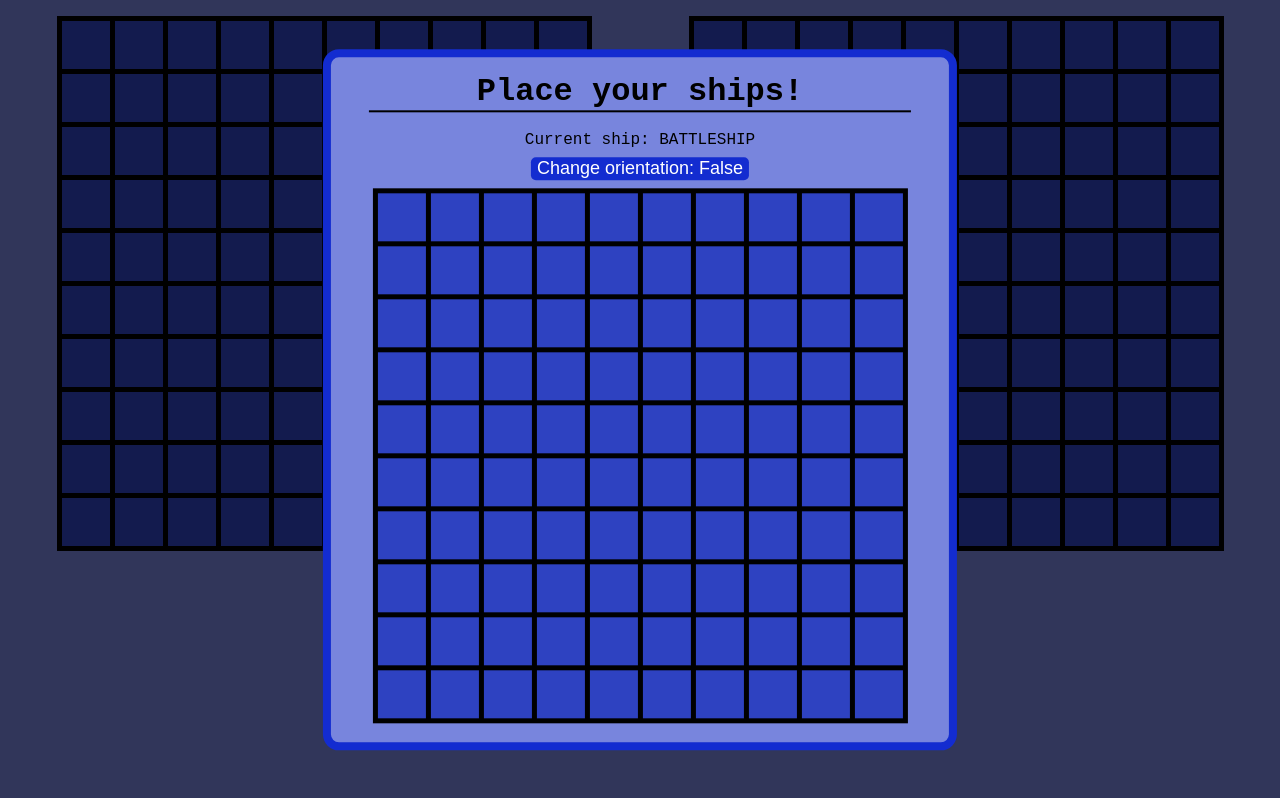
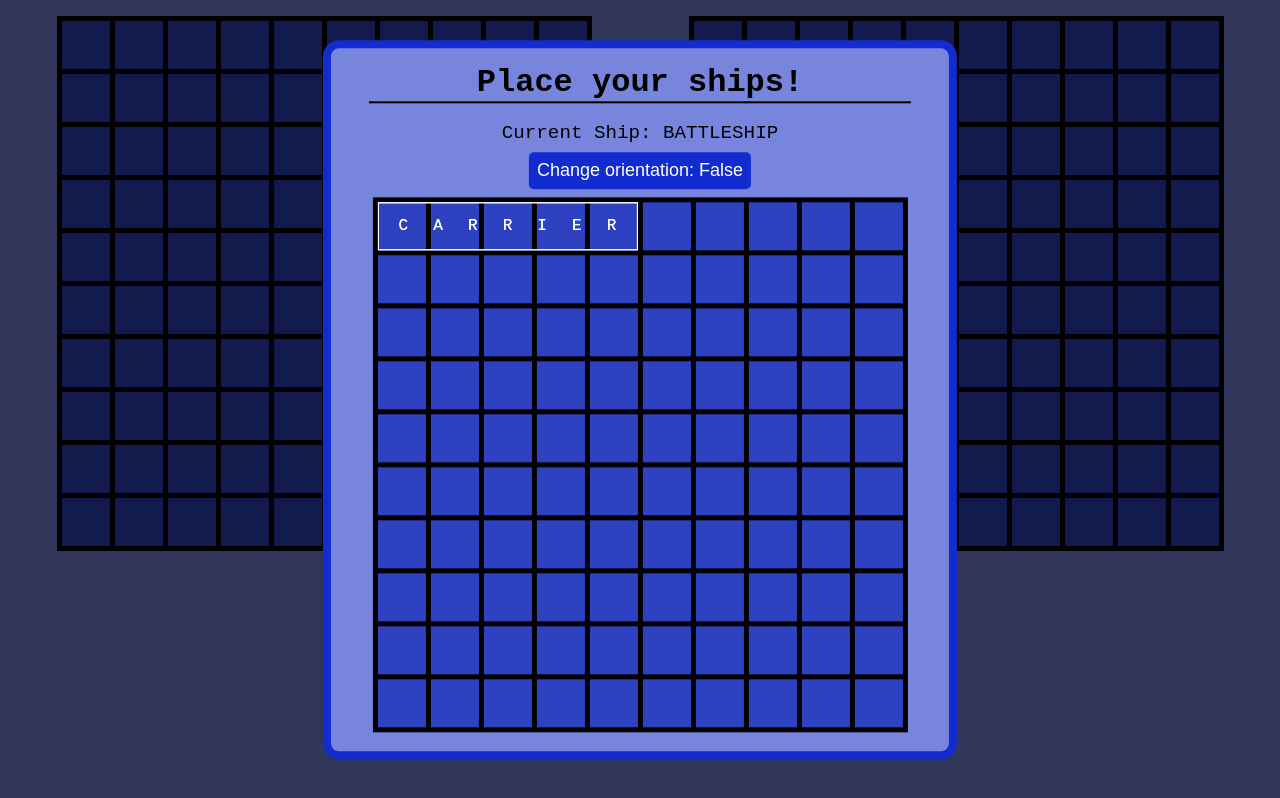
Before and after one commit to clikuki/battleShip, a website built with webpack: page src/index.html in a window 1280 px wide. Both pictures are taken after a click on the element 401 px from the left and 217 px from the top of the page. Built offline with nearby package versions, Linux system fonts and the light colour scheme.

Commit message:
more work on ship placing - player can now see the ship being placed - player can no longer place ships over other ships - player can no longer place ships over the edge - player can now turn ship vertical

```diff
--- a/src/js/main.js
+++ b/src/js/main.js
@@ -1,5 +1,5 @@
 const { getNewPlayer } = require('./player');
-const { SHIPTYPES } = require('./ship');
+const { getNewShip, SHIPTYPES } = require('./ship');
 const { getGameboard, getShipElem } = require('./render');
 const createElement = require('./createElement');
 const modal = require('./modal');
@@ -10,6 +10,10 @@ const setShip = (player, type, startIndex, isVertical) =>
 	const shipObj = player.gameboard.setShip(type, startIndex, isVertical);
 	const shipElem = getShipElem(shipObj);
 	player.elems.shipContainer.append(shipElem);
+	return {
+		elem: shipElem,
+		...shipObj,
+	}
 }
 
 const setClickEvents = (humanObj, computerObj) =>
@@ -42,7 +46,7 @@ const setClickEvents = (humanObj, computerObj) =>
 const getShipPositions = async () =>
 {
 	const fakePlayer = getNewPlayer(false);
-	fakePlayer.elems = getGameboard(fakePlayer, 'placeShipBoard');
+	const fakeBoard = getGameboard(fakePlayer, 'placeShipBoard');
 	const ships = [];
 
 	let isVertical = false;
@@ -62,14 +66,18 @@ const getShipPositions = async () =>
 		}
 	})
 
-	const curShipTypeDisplay = createElement('span');
+	const curShipTypeDisplay = createElement('span', {
+		props: {
+			class: 'shipTypeDisplay',
+		}
+	});
 
 	modal.show(
 		false,
 		'Place your ships!',
 		curShipTypeDisplay,
 		switchOrientationBtn,
-		fakePlayer.elems.mainElem,
+		fakeBoard.mainElem,
 	);
 
 	const removeAllEventListeners = (eventNodePairs) =>
@@ -77,32 +85,58 @@ const getShipPositions = async () =>
 		for (const [cell, clickEvent, hoverEvent] of eventNodePairs)
 		{
 			cell.removeEventListener('click', clickEvent);
-			cell.removeEventListener('mouseover', hoverEvent);
+			cell.removeEventListener('mouseenter', hoverEvent);
 		}
 	}
 
 	for (const type in SHIPTYPES)
 	{
-		curShipTypeDisplay.textContent = `Current ship: ${type}`;
+		curShipTypeDisplay.textContent = `Current Ship: ${type}`;
 
 		const shipParams = await new Promise(resolve =>
 		{
-			const eventNodePairs = fakePlayer.elems.cells.map((cell, i) =>
+			let shipElem;
+			const eventNodePairs = fakeBoard.cells.map((cell, i) =>
 			{
 				const clickEvent = () =>
 				{
+					if (!shipElem) return;
+					const shipObj = getNewShip(type, i, isVertical);
+					fakePlayer.elems = fakeBoard;
+					setShip(fakePlayer, type, i, isVertical);
 					removeAllEventListeners(eventNodePairs);
-					resolve([type, i, isVertical]);
+					resolve(shipObj);
 				}
 
-				const hoverEvent = () =>
+				const mouseenter = () =>
 				{
+					if (shipElem)
+					{
+						shipElem.remove();
+						shipElem = null;
+					}
 
+					const shipObj = getNewShip(type, i, isVertical);
+					if (isVertical && shipObj.indices.some(index => index >= 100)) return;
+					if (!isVertical && (i % 10) + shipObj.length > 10) return;
+					if (ships.some((otherShip) =>
+					{
+						return shipObj.indices.some(index =>
+						{
+							return otherShip.indices.some(otherIndex =>
+							{
+								return index === otherIndex;
+							});
+						})
+					})) return;
+
+					shipElem = getShipElem(shipObj);
+					fakeBoard.shipContainer.append(shipElem);
 				}
 
 				cell.addEventListener('click', clickEvent);
-				cell.addEventListener('mouseover', hoverEvent);
-				return [cell, clickEvent, hoverEvent];
+				cell.addEventListener('mouseenter', mouseenter);
+				return [cell, clickEvent, mouseenter];
 			})
 		});
 
@@ -124,9 +158,9 @@ const startGame = async () =>
 	gameContainer.replaceChildren(humanObj.elems.mainElem, computerObj.elems.mainElem);
 
 	const shipPositions = await getShipPositions();
-	for (const [type, startIndex, isVertical] of shipPositions)
+	for (const shipObj of shipPositions)
 	{
-		setShip(humanObj, type, startIndex, isVertical);
+		setShip(humanObj, shipObj.type, shipObj.startIndex, shipObj.isVertical);
 	}
 
 	setClickEvents(humanObj, computerObj);
--- a/src/main.css
+++ b/src/main.css
@@ -201,4 +201,9 @@ body {
 
 .switchBtn {
 	font-size: large;
+	padding: 0.5rem;
 }
+
+.shipTypeDisplay {
+	font-size: larger;
+}
```
